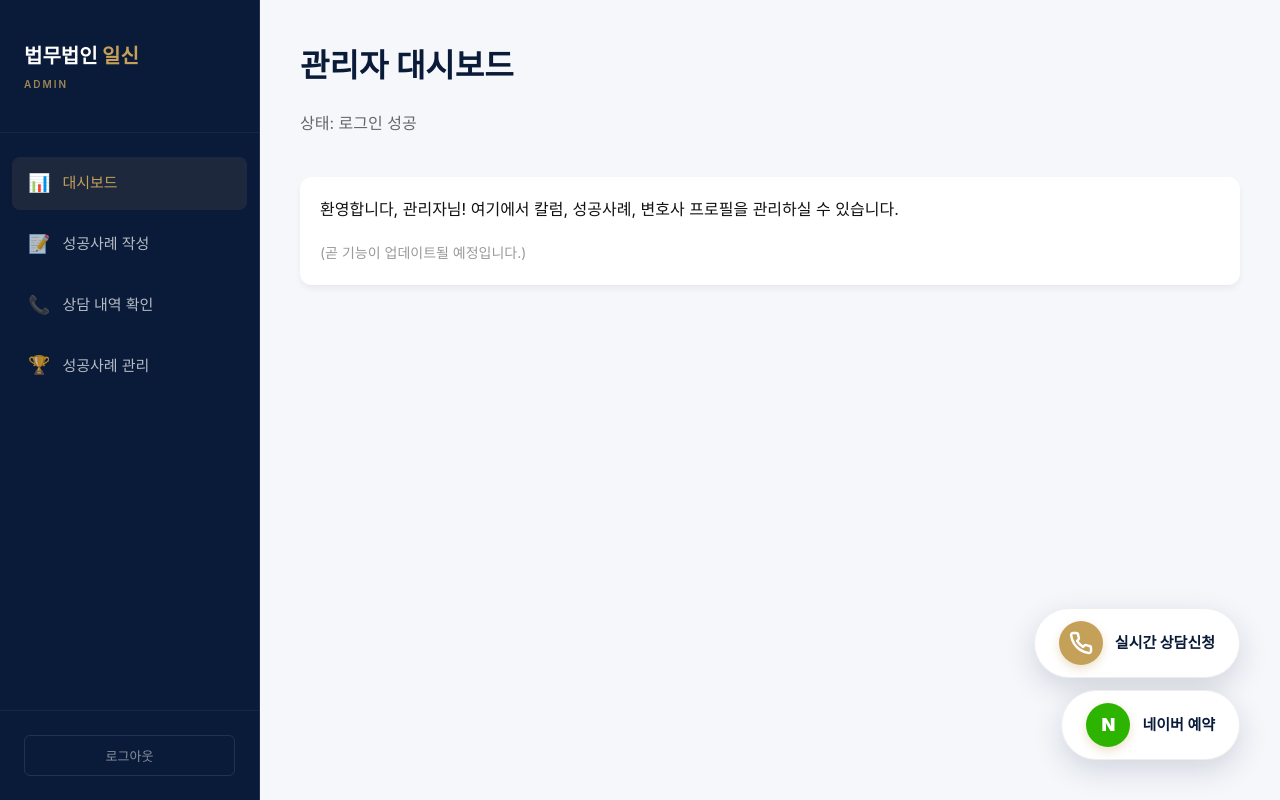
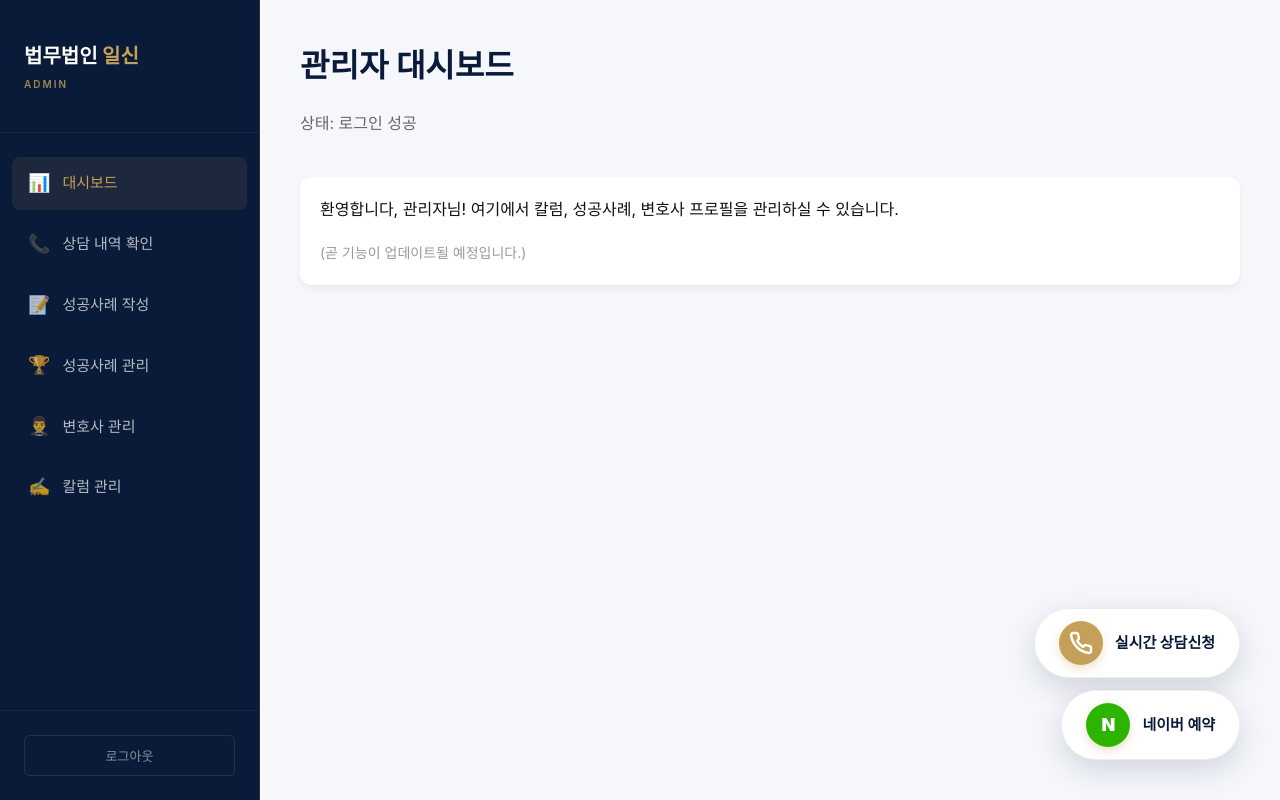
Before and after one commit to 2026flowlaw-cpu/flow, a Next.js app: page /admin/dashboard in a window 1280 px wide. Built offline with nearby package versions, Linux system fonts and the light colour scheme.

Commit message:
Restore missing lawyer and column management menu items in admin sidebar

```diff
--- a/src/components/AdminSidebar/AdminSidebar.tsx
+++ b/src/components/AdminSidebar/AdminSidebar.tsx
@@ -7,9 +7,11 @@ import styles from './AdminSidebar.module.css';
 
 const menuItems = [
   { name: '대시보드', href: '/admin/dashboard', icon: '📊' },
+  { name: '상담 내역 확인', href: '/admin/consultations', icon: '📞' },
   { name: '성공사례 작성', href: '/admin/success-stories/write', icon: '📝' },
-  { name: '상담 내역 확인', href: '/admin/consultations', icon: '📞' },
   { name: '성공사례 관리', href: '/admin/success-stories', icon: '🏆' },
+  { name: '변호사 관리', href: '/admin/lawyers', icon: '🤵‍♂️' },
+  { name: '칼럼 관리', href: '/admin/columns', icon: '✍️' },
 ];
 
 export default function AdminSidebar() {
```
